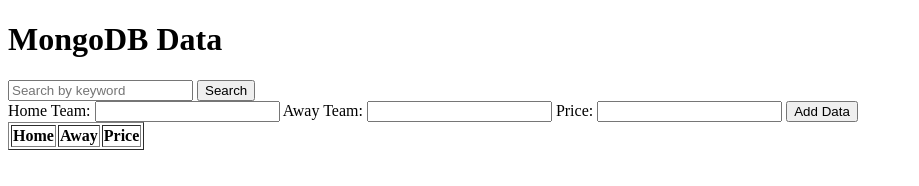
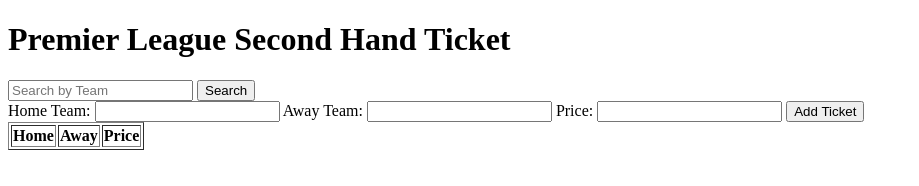
Before and after one commit to zgcs95/Ticket, a website: page public/index.html in a window 1280 px wide. Shown: the whole page, without its empty margins (0-919 px from the left). Drawn offline with Linux system fonts and the light colour scheme; no server answers.

Commit message:
edit index css

```diff
--- a/public/index.html
+++ b/public/index.html
@@ -3,11 +3,12 @@
 <head>
     <meta charset="UTF-8">
     <meta name="viewport" content="width=device-width, initial-scale=1.0">
-    <title>HTML Table with JSON Data</title>
+    <link rel="stylesheet" href="css/styles.css">
+    <title>Premier League Second Hand Ticket</title>
 </head>
 <body>
-  <h1>MongoDB Data</h1>
-  <input type="text" id="searchInput" placeholder="Search by keyword">
+  <h1>Premier League Second Hand Ticket</h1>
+  <input type="text" id="searchInput" placeholder="Search by Team">
   <button onclick="searchData()">Search</button>
   <form id="dataForm">
     <label for="home">Home Team:</label>
@@ -19,7 +20,7 @@
     <label for="price">Price:</label>
     <input type="number" id="price" name="price" required>
 
-    <button type="submit">Add Data</button>
+    <button type="submit">Add Ticket</button>
   </form>
 
   <table id="dataTable" border="1">
```
Also changed, not shown: public/css/styles.css (added).
